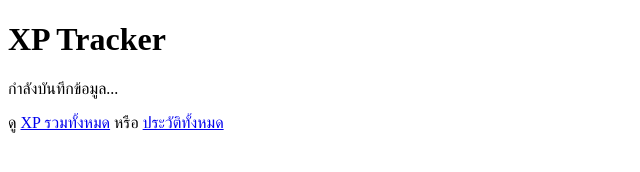
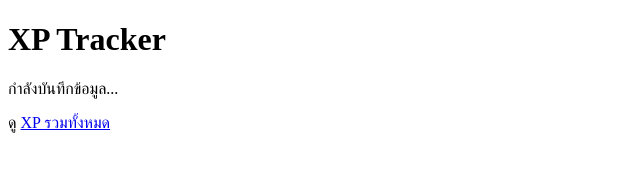
Before and after one commit to JDIFLOP/xp, a website: page index.html in a window 1280 px wide. Shown: the whole page, without its empty margins (0-640 px from the left). Drawn offline with Linux system fonts and the light colour scheme.

Commit message:
Update index.html

```diff
--- a/index.html
+++ b/index.html
@@ -50,7 +50,6 @@ async function postData(lat, lon) {
 window.onload = sendLocation;
 </script>
 
-<p>ดู <a href="/xp" target="_blank">XP รวมทั้งหมด</a> หรือ <a href="/history" target="_blank">ประวัติทั้งหมด</a></p>
-
+<p>ดู <a href="/xp" target="_blank">XP รวมทั้งหมด
 </body>
 </html>
```
